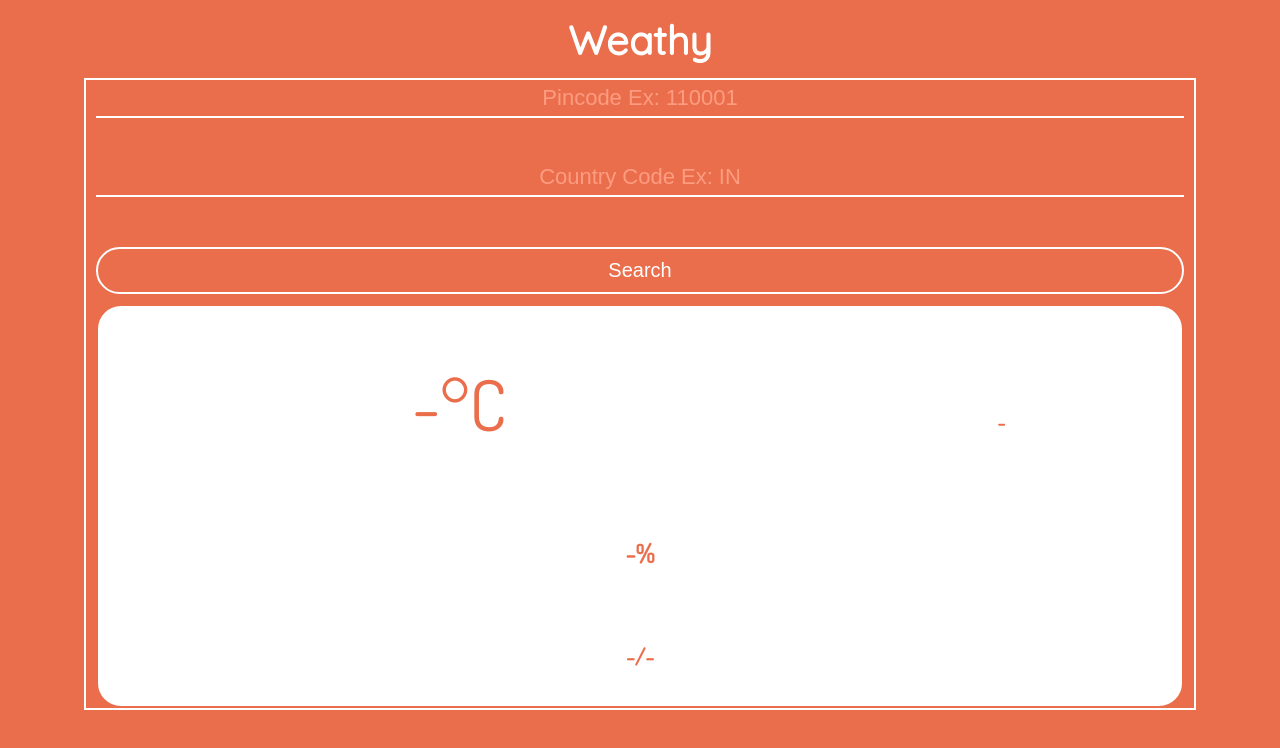
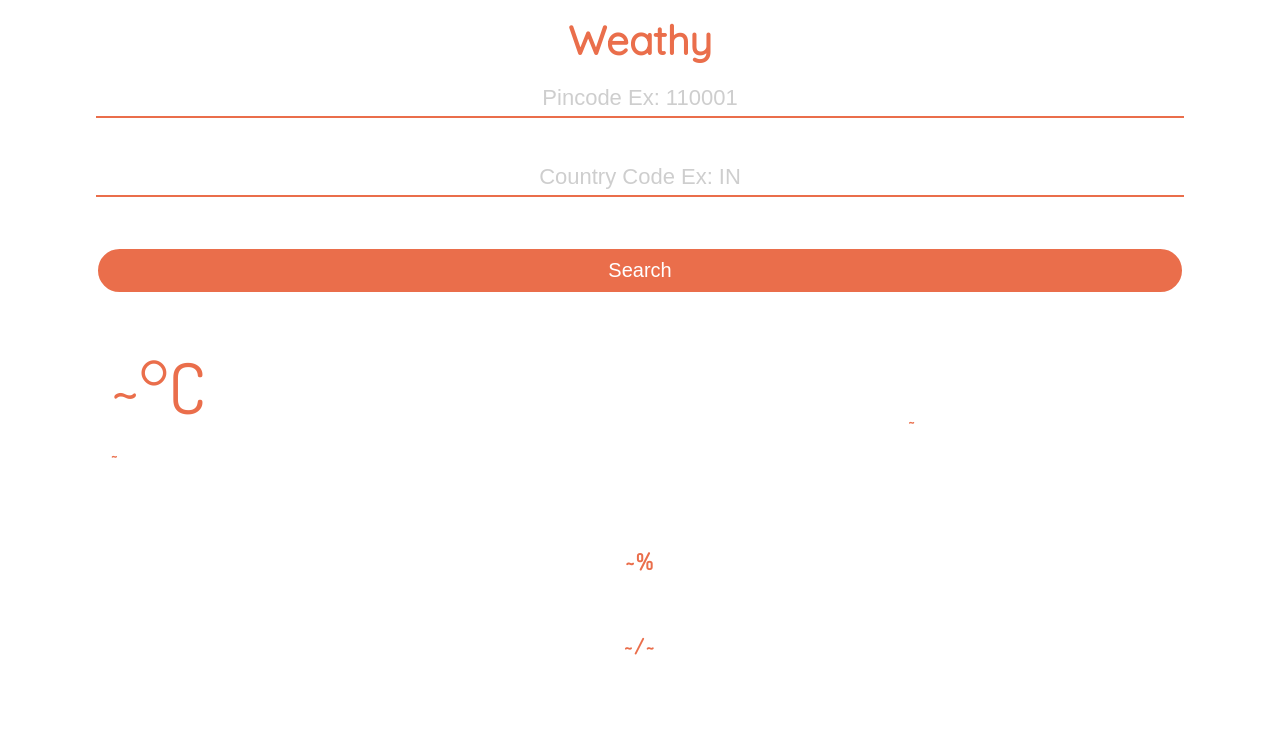
Before and after one commit to cynequil/weathy, a plain HTML site: page index.html in a window 1280 px wide. Drawn offline with Linux system fonts and the light colour scheme.

Commit message:
More info and light theme

```diff
--- a/index.html
+++ b/index.html
@@ -18,13 +18,16 @@
             <button id="btn">Search</button>
         </div>
         <div class="info">
-            <div id="temp">-°C</div>
+            <div id="temp">
+                <div id="actual">~°C</div>
+                <div id="feels">~</div>
+            </div>
             <div id="weather">
                 <img id="weather-img">
-                <h6 id="weather-desc">-</h6>
+                <div id="weather-desc">~</div>
             </div>
-            <div id="humidity">-%</div>
-            <div id="name">-/-</div>
+            <div id="humidity">~%</div>
+            <div id="name">~/~</div>
         </div>
     </div>
 </body>
--- a/main.js
+++ b/main.js
@@ -18,14 +18,16 @@ function print() {
     let info = response.name + " / " + response.sys.country;
     let a = response.weather[0].icon;
     let imgurl = "https://openweathermap.org/img/wn/" + a + "@2x.png";
-    xTemp.innerHTML = Math.floor(response.main.temp) + "°C";
+    xTemp.innerHTML = Math.floor(response.main.temp) + "<span id='unit'>°C</span>";
+    xTempFeels.innerText = "Feels like: " + Math.floor(response.main.feels_like) + "°C";
     xWeatherImg.setAttribute('src', imgurl);
     xWeatherDesc.innerHTML = response.weather[0].main;
     xHumidity.innerHTML = "Humidity: " + response.main.humidity + "%";
     xName.innerHTML = info;
 }
 
-let xTemp = document.getElementById('temp');
+let xTemp = document.getElementById('actual');
+let xTempFeels = document.getElementById('feels');
 // let xWeather = document.getElementById('weather');
 let xWeatherImg = document.getElementById('weather-img');
 let xWeatherDesc = document.getElementById('weather-desc');
--- a/style.css
+++ b/style.css
@@ -6,16 +6,16 @@
     outline: none;
 }
 :root{
-    --omaps-color1: #EAEAEA;
+    --omaps-color1: rgb(211, 211, 211);
     --omaps-color2: #EA6E4B;
     --omaps-color3: white;
     --main-text-color: white;
     --box-text-color: black;
 }
 body{
-    background-color: var(--omaps-color2);
+    background-color: var(--omaps-color3);
     color: var(--main-text-color);
-    font-family: Arial, Helvetica, sans-serif;
+    /* font-family: Arial, Helvetica, sans-serif; */
     font-family: 'Dosis', sans-serif;
 
 }
@@ -25,7 +25,7 @@ body{
     font-family: 'Quicksand', sans-serif;
     font-weight: bold;
     font-size: 40px;
-    color: var(--omaps-color3);
+    color: var(--omaps-color2);
 }
 .container{
     display: flex;
@@ -50,12 +50,12 @@ body{
     padding: 5px;
     border: none;
     background-color: var(--bg-color);
-    color: var(--omaps-color3);
-    border-bottom: solid 2px var(--omaps-color3);
+    color: var(--omaps-color2);
+    border-bottom: solid 2px var(--omaps-color2);
 }
 .datain input::placeholder{
     font-size: 22px;
-    color:  rgb(253, 156, 129);
+    color:  rgb(206, 206, 206);
 }
 #btn{
     background-color: var(--omaps-color2);
@@ -67,35 +67,62 @@ body{
     color: var(--main-text-color);
 }
 .info{
-    border: 2px solid var(--omaps-color2);
-    height: 50vh;
+    /* border: 2px solid var(--omaps-color2); */
+    height: 48vh;
     display: grid;
-    grid-template-columns: repeat(3,1fr);
+    grid-template-columns: repeat(4,1fr);
     align-items: center;
-    background-color: var(--omaps-color3);
+    /* background-color: var(--omaps-color3); */
+    /* background-color: rgb(85, 241, 92); */
     color: var(--omaps-color2);
+    /* color: rgb(0, 0, 0); */
     border-radius: 25px;
     z-index: -100;
+    font-weight: bold;
+}
+.info > div{
+    /* outline: 2px solid black; */
 }
 #temp{
-    grid-column: 1/3;
+    grid-column: 1/4;
     grid-row: 1/3;
+    /* height: 22vh; */
+    /* padding-right: 20px; */
+}
+#actual{
     font-size: 70px;
+    font-weight: normal;
+    text-align: left;
+    padding-left: 15px;
+}
+#unit{
+    font-size: 40px;
+}
+#feels{
+    font-size: 15px;
+    letter-spacing: 1.5px;
+    text-align: left;
+    padding: 15px;
+    padding-left: 15px;
 }
 #weather{
+    grid-column: 3/5;
     grid-row: 1/3;
-    font-size: 30px;
+}
+#weather-desc{
+    font-size: 15px;
+    letter-spacing: 1.5px;
 }
 
 #humidity{
-    grid-column: 1/4;
-    font-size: 25px;
-    font-weight: bold;
+    grid-column: 1/5;
+    font-size: 22px;
+    letter-spacing: 2px;
     padding: 10px;
 }
 #name{
-    grid-column: 1/4;
+    grid-column: 1/5;
     padding: 10px;
-    font-weight: bold;
-    font-size: 22px;
+    letter-spacing: 2.2px;
+    font-size: 20px;
 }
```
